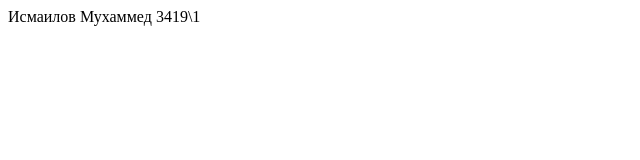
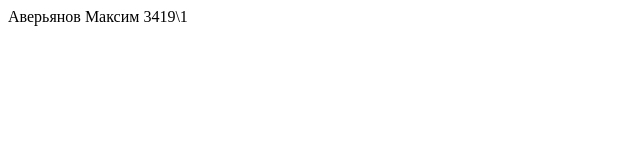
Before and after one commit to avermaxx/avermaxx.github.io, a plain HTML site: page index.html in a window 1280 px wide. Shown: the full height of the page, 0-640 px from the left. Drawn offline with Linux system fonts and the light colour scheme.

Commit message:
Update index.html

```diff
--- a/index.html
+++ b/index.html
@@ -6,6 +6,6 @@
     <title>Document</title>
 </head>
 <body>
-    Исмаилов Мухаммед 3419\1
+    Аверьянов Максим 3419\1
 </body>
 </html>
```
